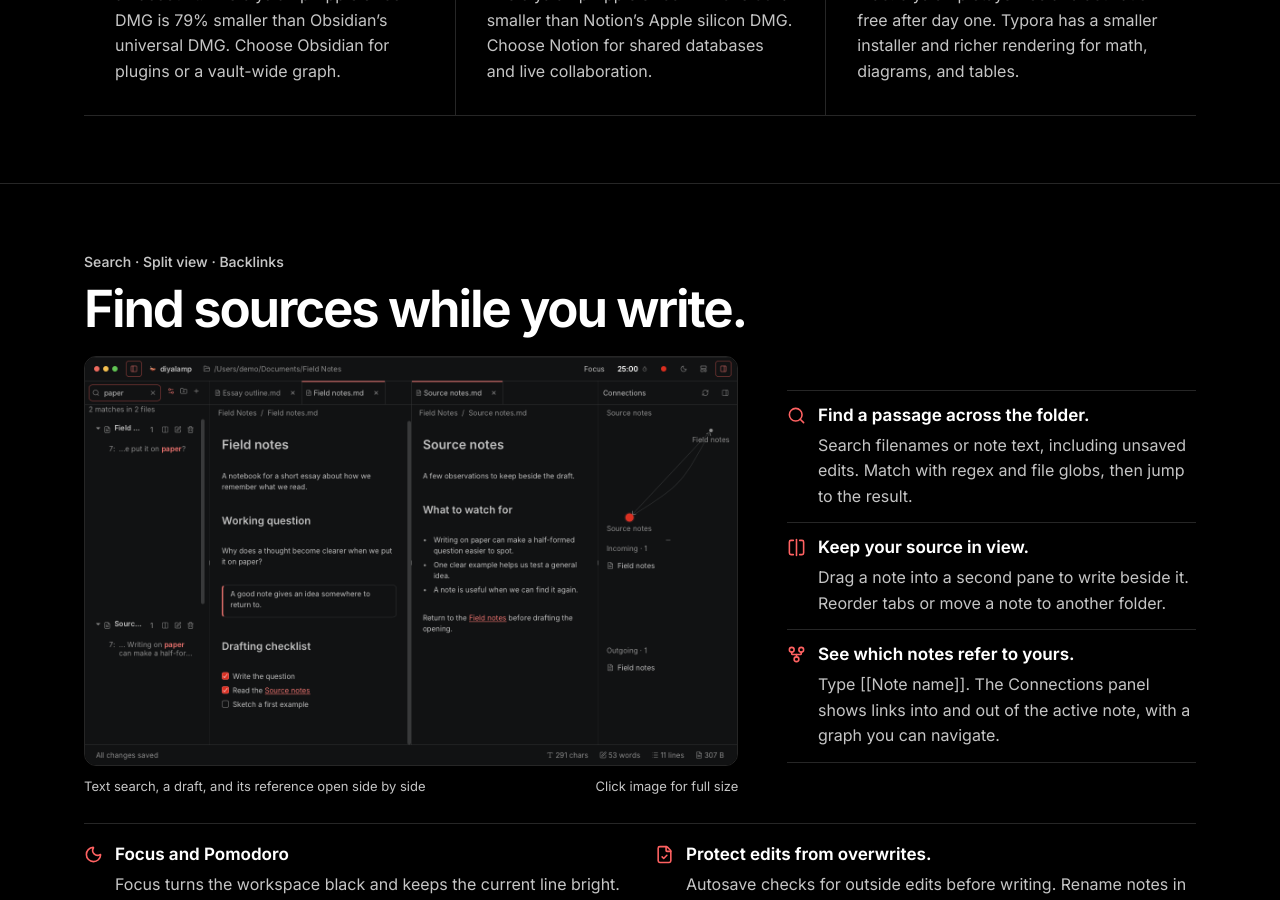
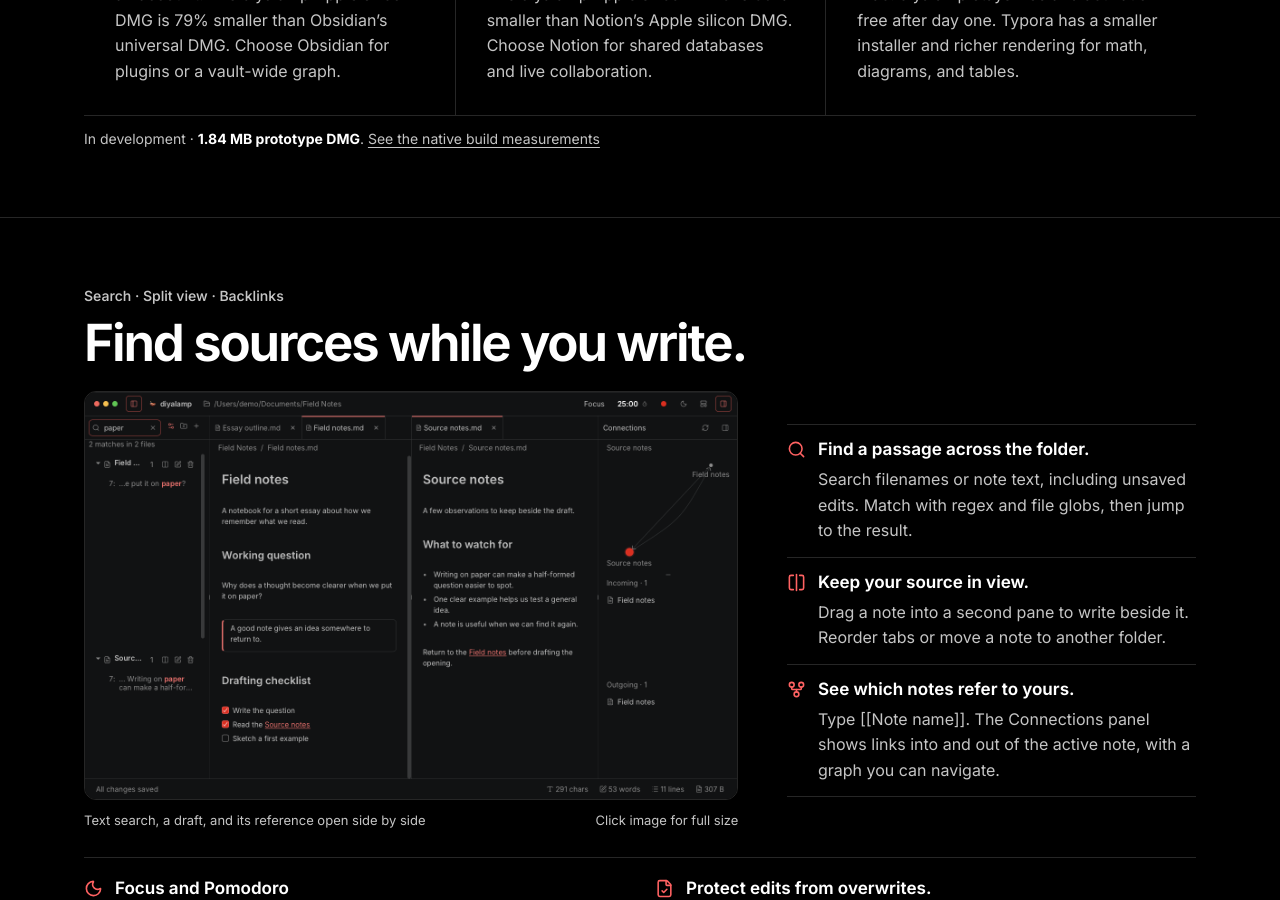
Before and after one commit to diyalamp/diyalamp.github.io, a Next.js app in the folder website/: page / in a window 1280 px wide. Shown: the part 960-1860 px from the top of the page. Built offline with nearby package versions, Linux system fonts and the light colour scheme.

Commit message:
Highlight the native prototype separately on the homepage

```diff
--- a/website/src/app/page.tsx
+++ b/website/src/app/page.tsx
@@ -6,7 +6,7 @@ import AppScreenshot from "@/components/app-screenshot";
 import LampMark from "@/components/lamp-mark";
 import SocialIcon from "@/components/social-icon";
 import { desktopRelease } from "@/lib/desktop-release";
-import { decimalMegabytes, downloadReduction } from "@/lib/mac-downloads";
+import { decimalMegabytes, downloadReduction, nativePrototype } from "@/lib/mac-downloads";
 
 const github = desktopRelease.source;
 const appleSiliconSize = decimalMegabytes(desktopRelease.appleSiliconBytes);
@@ -112,6 +112,10 @@ export default function Home() {
                 </article>
               ))}
             </div>
+            <p className="hero-download-fact">
+              In development · <strong>{decimalMegabytes(nativePrototype.dmgBytes, 2)} MB prototype DMG</strong>.{" "}
+              <a href="/alternatives/#native-prototype">See the native build measurements</a>
+            </p>
           </div>
         </section>
 
```
